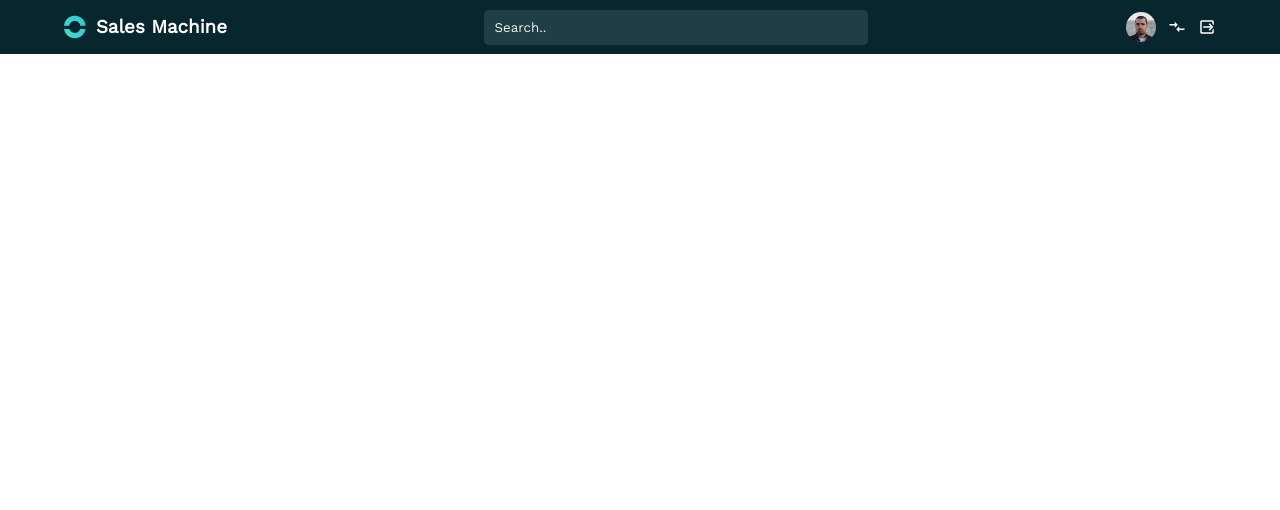
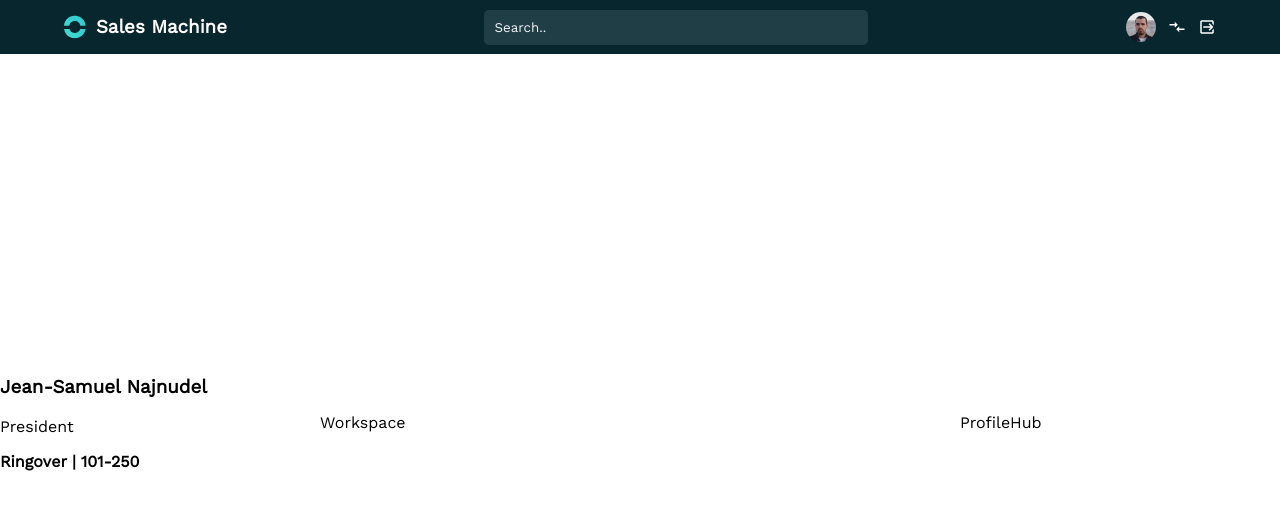
Before and after one commit to AdityaChaudhary18/sales-machine, a Next.js app: page / in a window 1280 px wide. Shown: the top 510 px of the page. Built offline with nearby package versions, Linux system fonts and the light colour scheme.

Commit message:
Divided Sections

```diff
--- a/components/Layout.js
+++ b/components/Layout.js
@@ -5,8 +5,8 @@
   return (
     <>
       <Navbar />
-      <div className={styles.container}>
-        <main className={styles.main}>{children}</main>
+      <div>
+        <main>{children}</main>
       </div>
     </>
   );
--- a/components/ProfileHub.js
+++ b/components/ProfileHub.js
@@ -1,4 +1,6 @@
+import styles from "../styles/Layout.module.scss";
+
 const ProfileHub = () => {
-  return <div></div>;
+  return <div className={styles.profileHub}>ProfileHub</div>;
 };
 export default ProfileHub;
--- a/components/Taskbar.js
+++ b/components/Taskbar.js
@@ -1,4 +1,17 @@
+import styles from "../styles/Layout.module.scss";
 const Taskbar = () => {
-  return <div></div>;
+  return (
+    <div className={styles.taskbar}>
+      <div>
+        <h3>Jean-Samuel Najnudel</h3>
+        <p>President</p>
+        <p>
+          <b>
+            Ringover | <span></span> 101-250
+          </b>
+        </p>
+      </div>
+    </div>
+  );
 };
 export default Taskbar;
--- a/components/Workspace.js
+++ b/components/Workspace.js
@@ -1,4 +1,6 @@
+import styles from "../styles/Layout.module.scss";
+
 const Workspace = () => {
-  return <div></div>;
+  return <div className={styles.workshop}>Workspace</div>;
 };
 export default Workspace;
--- a/pages/index.js
+++ b/pages/index.js
@@ -1,6 +1,15 @@
 import Head from "next/head";
 import Image from "next/image";
-
+import Taskbar from "../components/Taskbar";
+import Workspace from "../components/Workspace";
+import ProfileHub from "../components/ProfileHub";
+import styles from "../styles/Layout.module.scss";
 export default function Home() {
-  return <></>;
+  return (
+    <div className={styles.home}>
+      <Taskbar />
+      <Workspace />
+      <ProfileHub />
+    </div>
+  );
 }
--- a/styles/Layout.module.scss
+++ b/styles/Layout.module.scss
@@ -1,116 +1,18 @@
-.container {
-  padding: 0 2rem;
-}
-
-.main {
-  min-height: 100vh;
-  padding: 4rem 0;
-  flex: 1;
+.home {
+  min-height: 92vh;
+  width: 100vw;
   display: flex;
-  flex-direction: column;
-  justify-content: flex-start;
-  align-items: center;
-}
-
-.footer {
-  display: flex;
-  flex: 1;
-  padding: 2rem 0;
-  border-top: 1px solid #eaeaea;
+  flex-direction: row;
   justify-content: center;
   align-items: center;
 }
 
-.footer a {
-  display: flex;
-  justify-content: center;
-  align-items: center;
-  flex-grow: 1;
+.taskbar {
+  width: 25%;
 }
-
-.title a {
-  color: #0070f3;
-  text-decoration: none;
+.workshop {
+  width: 50%;
 }
-
-.title a:hover,
-.title a:focus,
-.title a:active {
-  text-decoration: underline;
+.profileHub {
+  width: 25%;
 }
-
-.title {
-  margin: 0;
-  line-height: 1.15;
-  font-size: 4rem;
-}
-
-.title,
-.description {
-  text-align: center;
-}
-
-.description {
-  margin: 4rem 0;
-  line-height: 1.5;
-  font-size: 1.5rem;
-}
-
-.code {
-  background: #fafafa;
-  border-radius: 5px;
-  padding: 0.75rem;
-  font-size: 1.1rem;
-  font-family: Menlo, Monaco, Lucida Console, Liberation Mono, DejaVu Sans Mono,
-    Bitstream Vera Sans Mono, Courier New, monospace;
-}
-
-.grid {
-  display: flex;
-  align-items: center;
-  justify-content: center;
-  flex-wrap: wrap;
-  max-width: 800px;
-}
-
-.card {
-  margin: 1rem;
-  padding: 1.5rem;
-  text-align: left;
-  color: inherit;
-  text-decoration: none;
-  border: 1px solid #eaeaea;
-  border-radius: 10px;
-  transition: color 0.15s ease, border-color 0.15s ease;
-  max-width: 300px;
-}
-
-.card:hover,
-.card:focus,
-.card:active {
-  color: #0070f3;
-  border-color: #0070f3;
-}
-
-.card h2 {
-  margin: 0 0 1rem 0;
-  font-size: 1.5rem;
-}
-
-.card p {
-  margin: 0;
-  font-size: 1.25rem;
-  line-height: 1.5;
-}
-
-.logo {
-  height: 1em;
-  margin-left: 0.5rem;
-}
-
-@media (max-width: 600px) {
-  .grid {
-    width: 100%;
-    flex-direction: column;
-  }
-}
--- a/styles/Navbar.module.scss
+++ b/styles/Navbar.module.scss
@@ -2,7 +2,7 @@
 
 .nav {
   height: 54px;
-  padding: 10px 5%;
+  padding: 0 5%;
   background: $navbarColor;
   color: #fff;
   display: flex;
```
Also changed, not shown: styles/Taskbar.module.scss (added).
